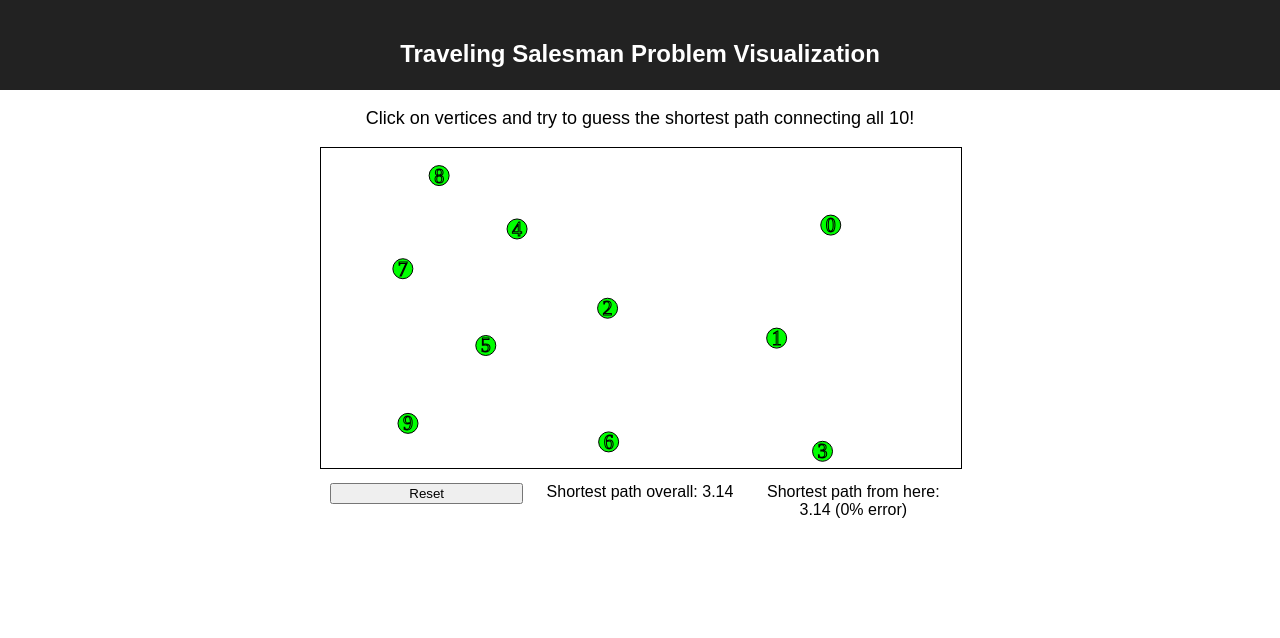
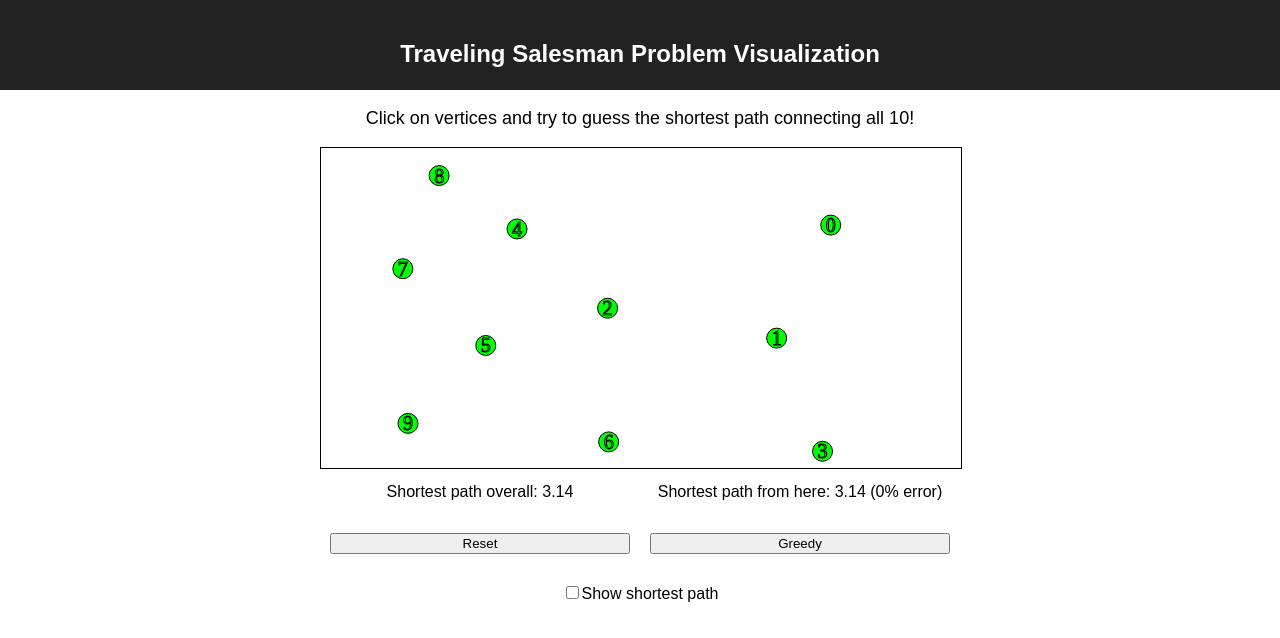
Before and after one commit to JoshHumpherys/TravelingSalesman, a React (Create React App) app: page / in a window 1280 px wide. Shown: the top 638 px of the page. Built offline with nearby package versions, Linux system fonts and the light colour scheme.

Commit message:
Add greedy button

```diff
--- a/src/App.css
+++ b/src/App.css
@@ -45,7 +45,7 @@
 .button-container > div {
   flex: 1;
   margin: 10px;
-  height: 50px;
+  height: 30px;
 }
 
 .button-container > div > button {
--- a/src/App.js
+++ b/src/App.js
@@ -7,7 +7,8 @@ class App extends Component {
 
     this.state = {
       vertices: [],
-      path: []
+      path: [],
+      showShortestPath: false
     };
 
     this.NUM_VERTICES = 10;
@@ -20,6 +21,7 @@ class App extends Component {
     this.generateNewVertices = this.generateNewVertices.bind(this);
     this.renderCanvas = this.renderCanvas.bind(this);
     this.reset = this.reset.bind(this);
+    this.addVertexGreedily = this.addVertexGreedily.bind(this);
     this.handleMouseMove = this.handleMouseMove.bind(this);
     this.handleMouseClick = this.handleMouseClick.bind(this);
     this.getMouseCoords = this.getMouseCoords.bind(this);
@@ -28,6 +30,7 @@ class App extends Component {
     this.shortestPathOverall = this.shortestPathOverall.bind(this);
     this.calculatePathLength = this.calculatePathLength.bind(this);
     this.pathContainedWithin = this.pathContainedWithin.bind(this);
+    this.setShowShortestPath = this.setShowShortestPath.bind(this);
   }
 
   getDistance(p1, p2) {
@@ -103,9 +106,9 @@ class App extends Component {
     }
 
     // draw shortest path
-    if(this.state.shortestPathOverall && this.state.path.length === this.NUM_VERTICES) {
+    if(this.state.shortestPathOverall && this.state.showShortestPath) {
       c.strokeStyle = '#0f0';
-      drawPath(this.state.shortestPathOverall.path, 5);
+      drawPath(this.state.shortestPathOverall.path, 3);
     }
 
     // draw vertices
@@ -171,6 +174,51 @@ class App extends Component {
     return { x, y };
   }
 
+  addVertexGreedily() {
+    let path = JSON.parse(JSON.stringify(this.state.path));
+    if(path.length === 0) {
+      path.push(0);
+      let vertices = this.state.vertices.map(v => {
+        if(v.id === 0) {
+          v.selected = true;
+        }
+        return v;
+      });
+      this.setState({ path, vertices });
+    }
+    let remainingVertices = this.state.vertices.filter(v => path.find(id => id === v.id) === undefined);
+    if(remainingVertices.length > 0) {
+      let lastVertex = this.state.vertices.find(v => v.id === path[path.length - 1]);
+      let currentClosestVertex = remainingVertices[0];
+      let currentClosestVertexDistance = this.getDistance(lastVertex, currentClosestVertex);
+      for(let i = 1; i < remainingVertices.length; i++) {
+        let currentVertex = remainingVertices[i];
+        let currentVertexDistance = this.getDistance(lastVertex, currentVertex);
+        if(currentVertexDistance < currentClosestVertexDistance) {
+          currentClosestVertex = currentVertex;
+          currentClosestVertexDistance = currentVertexDistance;
+        }
+      }
+      path.push(currentClosestVertex.id);
+      // remainingVertices.splice(remainingVertices.findIndex(v => v.id === currentClosestVertex.id), 1);
+      let vertices = this.state.vertices.map(v => {
+        if(v.id === currentClosestVertex.id) {
+          v.selected = true;
+        }
+        return v;
+      });
+      let shortestPathFromHere = this.state.shortestPathFromHere;
+      if(shortestPathFromHere !== undefined && !this.pathContainedWithin(path, this.state.shortestPathFromHere.path)) {
+        shortestPathFromHere = undefined;
+      }
+      this.setState({ vertices, path, shortestPathFromHere }, () => {
+        if(shortestPathFromHere === undefined) {
+          this.shortestPath();
+        }
+      });
+    }
+  }
+
   shortestPathOverall() {
     this.shortestPath(true);
   }
@@ -187,22 +235,6 @@ class App extends Component {
       }
     }
     let remainingVertices = this.state.vertices.filter(v => path.find(id => id === v.id) === undefined);
-    // while(remainingVertices.length > 0) {
-    //   let lastVertex = getVertexFromVertexId(path[path.length - 1]);
-    //   let currentClosestVertex = remainingVertices[0];
-    //   let currentClosestVertexDistance = this.getDistance(lastVertex, currentClosestVertex);
-    //   for(let i = 1; i < remainingVertices.length; i++) {
-    //     let currentVertex = remainingVertices[i];
-    //     let currentVertexDistance = this.getDistance(lastVertex, currentVertex);
-    //     if(currentVertexDistance < currentClosestVertexDistance) {
-    //       currentClosestVertex = currentVertex;
-    //       currentClosestVertexDistance = currentVertexDistance;
-    //     }
-    //   }
-    //   path.push(currentClosestVertex.id);
-    //   remainingVertices.splice(remainingVertices.findIndex(v => v.id === currentClosestVertex.id), 1);
-    // }
-    // console.log(path);
     let shortestPath = this.shortestPathRecursive(path, remainingVertices, remainingVertices.length > 0 ? this.calculatePathLength(path) : this.calculateLoopPathLength(path));
     if(startOver === true) {
       this.setState({ shortestPathOverall: shortestPath }, this.shortestPath);
@@ -286,8 +318,13 @@ class App extends Component {
       vertices: this.generateNewVertices(this.NUM_VERTICES),
       path: [],
       shortestPathFromHere: undefined,
-      shortestPathOverall: undefined
+      shortestPathOverall: undefined,
+      showShortestPath: false
     }, this.shortestPathOverall);
+  }
+
+  setShowShortestPath() {
+    this.setState({ showShortestPath: !this.state.showShortestPath });
   }
 
   componentWillMount() {
@@ -319,13 +356,24 @@ class App extends Component {
           <canvas id="canvas" ref={ref => this.canvas = ref} onMouseMove={this.handleMouseMove} onClick={this.handleMouseClick} />
           <div className="button-container">
             <div>
-              <button onClick={this.reset}>Reset</button>
-            </div>
-            <div>
               {this.state.shortestPathOverall ? 'Shortest path overall: ' + Math.floor(this.state.shortestPathOverall.length * 100) / 100 : ''}
             </div>
             <div>
               {this.state.shortestPathFromHere ? 'Shortest path from here: ' + (Math.floor(this.state.shortestPathFromHere.length * 100) / 100) + ' (' + calculateError(this.state.shortestPathOverall.length, this.state.shortestPathFromHere.length) + '% error)' : ''}
+            </div>
+          </div>
+          <div className="button-container">
+            <div>
+              <button onClick={this.reset}>Reset</button>
+            </div>
+            <div>
+              <button onClick={this.addVertexGreedily}>Greedy</button>
+            </div>
+          </div>
+          <div className="button-container">
+            <div>
+              <input type="checkbox" checked={this.state.showShortestPath} onClick={e => this.setShowShortestPath(e.target.value)} />
+              <span>Show shortest path</span>
             </div>
           </div>
         </div>
```
